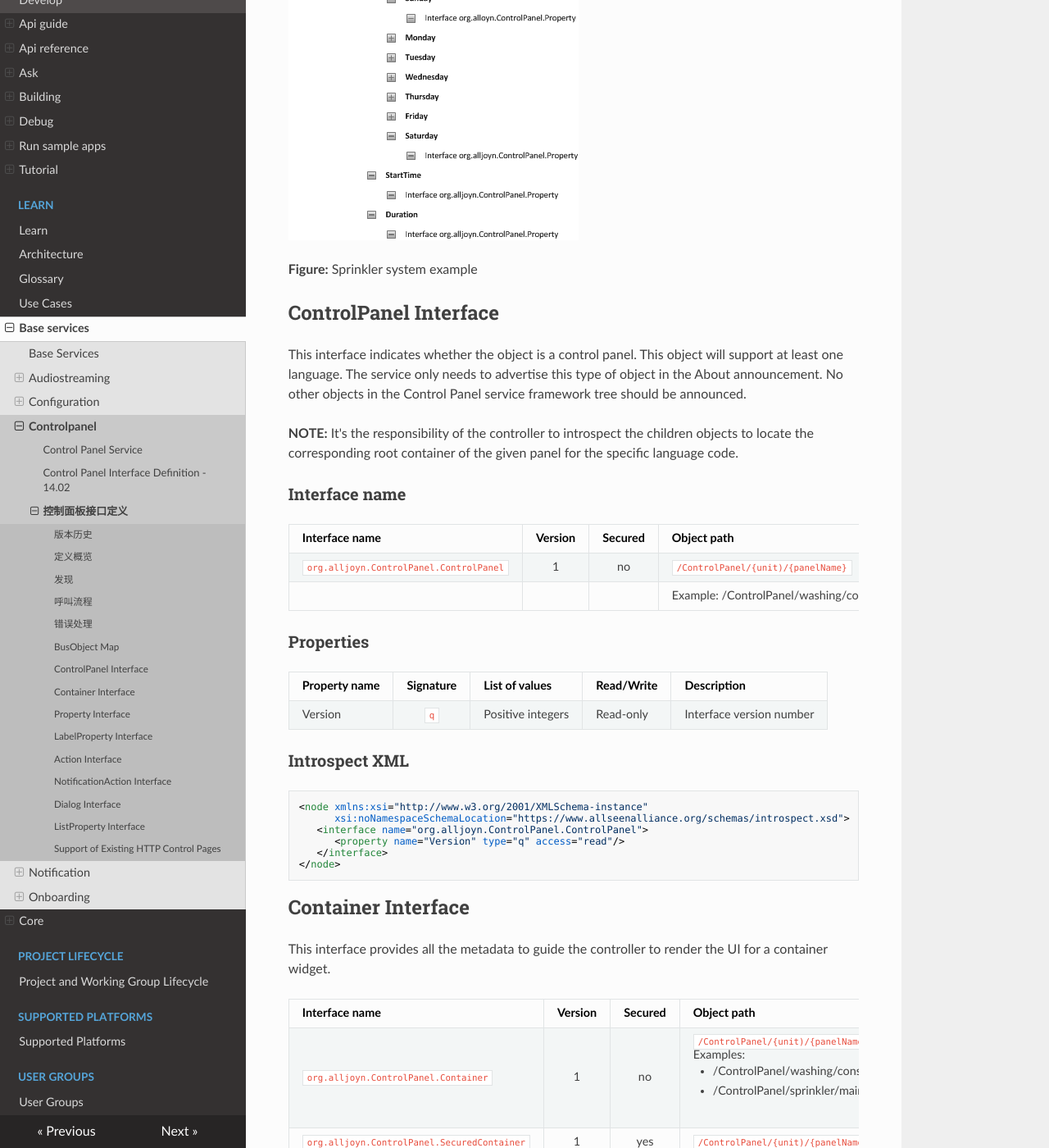
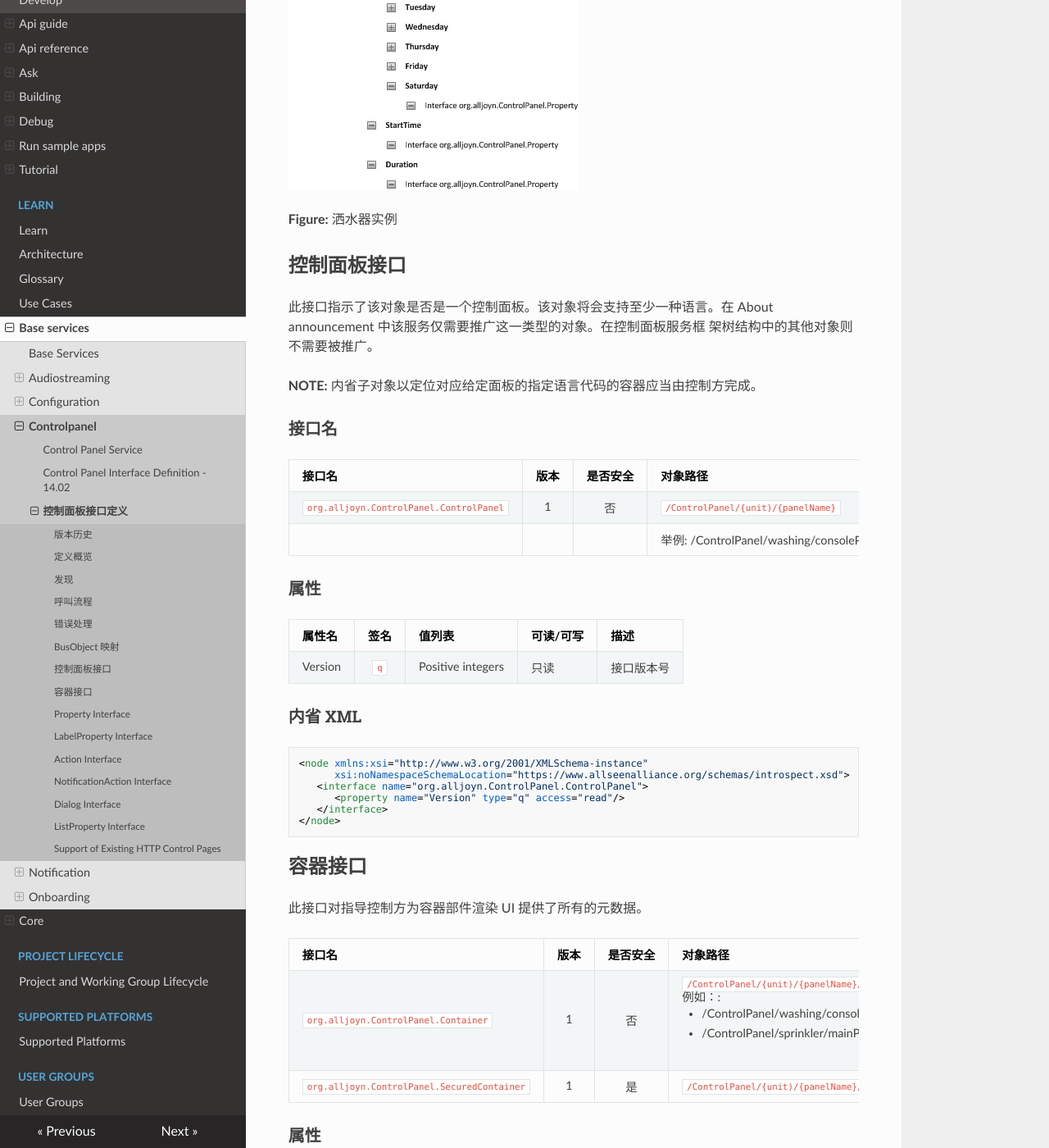
Before and after one commit to smart-conn/alljoyn-zh, an MkDocs documentation site: the page built from docs/learn/base-services/controlpanel/interface.md, in a window 1280 px wide and 1400 px high, scrolled down 5487 px. Shown: the whole window at 82% size. Built offline with MkDocs 1.6.1, drawn with Linux system fonts in a browser that asks for light colours; nearby versions of some CDN libraries; some of the changed text lies outside the part shown.

Commit message:
Update interface.md

````diff
--- a/docs/learn/base-services/controlpanel/interface.md
+++ b/docs/learn/base-services/controlpanel/interface.md
@@ -53,86 +53,70 @@ About announcement 通过非会话信号来传播。
 
 ## 错误处理
 
-The method calls in the Control Panel interfaces use the AllJoyn
-error message handling feature (ER_BUS_REPLY_IS_ERROR_MESSAGE)
-to set the error name and error message.
+控制面板接口中的方法调用使用 AllJoyn 错误消息处理功能 (ER_BUS_REPLY_IS_ERROR_MESSAGE) 来设定错误名称和错误消息。
 
-|Error name | Error message |
+|错误名称 | 错误消息 |
 |---|---|
-| `org.alljoyn.Error.OutOfRange` | Value out of range |
-| `org.alljoyn.Error.InvalidState` | Invalid state |
-| `org.alljoyn.Error.InvalidProperty` | Invalid property |
-| `org.alljoyn.Error.InvalidValue` | Invalid value |
-| `org.alljoyn.Error.MethodNotAllowed` | Method call not allowed |
+| `org.alljoyn.Error.OutOfRange` | 值超出范围 |
+| `org.alljoyn.Error.InvalidState` | 无效的声明 |
+| `org.alljoyn.Error.InvalidProperty` | 无效的属性 |
+| `org.alljoyn.Error.InvalidValue` | 无效的值 |
+| `org.alljoyn.Error.MethodNotAllowed` | 调用方法不被允许 |
 
-## BusObject Map
+## BusObject 映射
 
-### BusObject structure
+### BusObject 结构
 
-The following figure shows the tree structure diagram that
-represents the basic organization of AllJoyn objects used in
-the support of the Control Panel service framework. A control
-panel is implemented using several AllJoyn objects.
+下图展示了代表着被用于支持控制面板服务框架的 AllJoyn 对象的基本接口的树形结构图。使用多个 AllJoyn 对象可实现一个控制面板。
 
 ![controlpanel-busobject-map][controlpanel-busobject-map]
 
-**Figure:** BusObject map
+**Figure:** BusObject 映射
 
-The objects are organized to support multiple units and multiple
-languages. Only the top-level panels should be listed in the announcement.
+对象们已经被整理好，以实现对多单元和多语种的支持。Announcement 只需要列出顶层的面板。
 
-Since the IETF language tag allows for hyphen (-) which is not
-allowed in the bus object path, any language tag in the object
-path replaces a hyphen (-) with an underscore (_).
+由于在 IETF 语言标签中被允许的连字符(-)在总线对象路径中不被允许，任何在对象路径中的语言标签都将连字符(-)替换为下划线(_).
 
-In addition to the control panels, the Control Panel service
-framework can also support other panels such as a notification
-panel. These panels are not required to be advertised in the announcement.
+不仅是控制面板，控制面板服务框架也支持其他的面板，如通知面板。这些面板不要求被在 announcement 中推广。
 
-It is the controller's job to introspect and walk the object
-tree of a control panel to retrieve all the metadata for that
-control panel.
 
-### BusObject map examples
+内省及遍历控制面板的对象树以取回所有关于此控制面板的元数据应当由控制方完成。
 
-#### Washing machine example
+### BusObject 映射实例
+
+#### 洗衣机实例
 
 ![controlpanel-washing-machine-example][controlpanel-washing-machine-example]
 
-**Figure:** Washing machine example
+**Figure:** 洗衣机实例
 
 #### Sprinkler system example
 
 ![controlpanel-sprinkler-system-example][controlpanel-sprinkler-system-example]
 
-**Figure:** Sprinkler system example
+**Figure:** 洒水器实例
 
-## ControlPanel Interface
+## 控制面板接口
 
-This interface indicates whether the object is a control panel.
-This object will support at least one language. The service only
-needs to advertise this type of object in the About announcement.
-No other objects in the Control Panel service framework tree
-should be announced.
+此接口指示了该对象是否是一个控制面板。该对象将会支持至少一种语言。在 About announcement 中该服务仅需要推广这一类型的对象。在控制面板服务框
+架树结构中的其他对象则不需要被推广。
 
-**NOTE:** It's the responsibility of the controller to introspect
-the children objects to locate the corresponding root container
-of the given panel for the specific language code.
+**NOTE:** 内省子对象以定位对应给定面板的指定语言代码的容器应当由控制方完成。
 
-### Interface name
+### 接口名
 
-| Interface name | Version | Secured | Object path |
+| 接口名 | 版本 | 是否安全 | 对象路径 |
 |---|:---:|:---:|---|
-| `org.alljoyn.ControlPanel.ControlPanel` | 1 | no | `/ControlPanel/{unit)/{panelName}` |
-|  |  |  | Example: /ControlPanel/washing/consolePanel |
+| `org.alljoyn.ControlPanel.ControlPanel` | 1 | 否 | `/ControlPanel/{unit)/{panelName}` |
+|  |  |  | 举例: /ControlPanel/washing/consolePanel |
 
-### Properties
+### 属性
 
-|Property name | Signature | List of values | Read/Write | Description |
+|属性名 | 签名 | 值列表 | 可读/可写 | 描述 |
 |---|:---:|---|---|---|
-| Version | `q` | Positive integers | Read-only | Interface version number |
+| Version | `q` | Positive integers | 只读 | 接口版本号 |
 
-### Introspect XML
+### 内省 XML
 
 ```xml
 <node xmlns:xsi="http://www.w3.org/2001/XMLSchema-instance"
@@ -143,21 +127,20 @@ of the given panel for the specific language code.
 </node>
 ```
 
-## Container Interface
+## 容器接口
 
-This interface provides all the metadata to guide the
-controller to render the UI for a container widget.
+此接口对指导控制方为容器部件渲染 UI 提供了所有的元数据。
 
-| Interface name | Version | Secured | Object path |
+| 接口名 | 版本 | 是否安全 | 对象路径 |
 |---|:---:|:---:|---|
-| `org.alljoyn.ControlPanel.Container` | 1 | no | <p>`/ControlPanel/{unit)/{panelName}/{language}/.../{containerName}`</p><p>Examples:</p><ul><li>/ControlPanel/washing/consolePanel/en</li><li>/ControlPanel/sprinkler/mainPanel/en/Schedules/InputForm/RunOnDays</li></ul> |
-| `org.alljoyn.ControlPanel.SecuredContainer` | 1 | yes | `/ControlPanel/{unit)/{panelName}/{language}/.../{containerName}` |
+| `org.alljoyn.ControlPanel.Container` | 1 | 否 | <p>`/ControlPanel/{unit)/{panelName}/{language}/.../{containerName}`</p><p>例如：:</p><ul><li>/ControlPanel/washing/consolePanel/en</li><li>/ControlPanel/sprinkler/mainPanel/en/Schedules/InputForm/RunOnDays</li></ul> |
+| `org.alljoyn.ControlPanel.SecuredContainer` | 1 | 是 | `/ControlPanel/{unit)/{panelName}/{language}/.../{containerName}` |
 
-### Properties
+### 属性
 
-| Property name | Signature | List of values | Read/Write | Description |
+| 属性名 | 签名 | 值列表 | 可读/可写| 描述 |
 |---|:---:|---|---|---|
-| Version | `q` | Positive integers | Read-only | Interface version number |
+| Version | `q` | Positive integers | 只读 | 接口版本号 |
 | States | `u` | Bit mask | Read-only | Bit mask for various widget states. States bit mask information is detailed below. |
 | OptParams | `a{qv}` | N/A | Read-only | Metadata dictionary. See [Container widget metadata][container-widget-metadata] for more information. |
 
````
